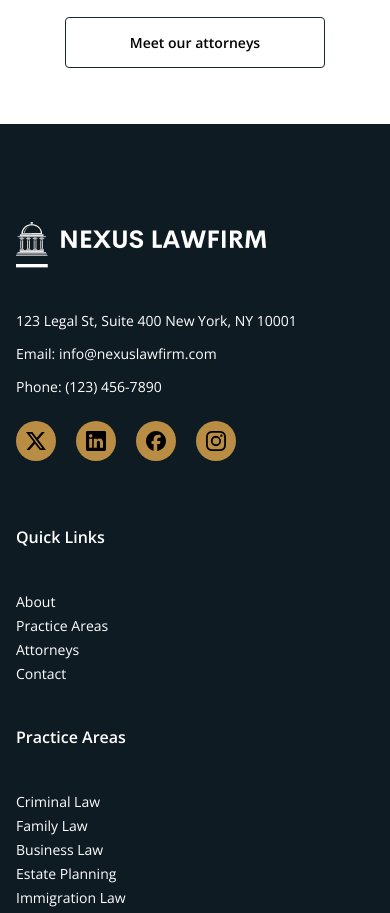
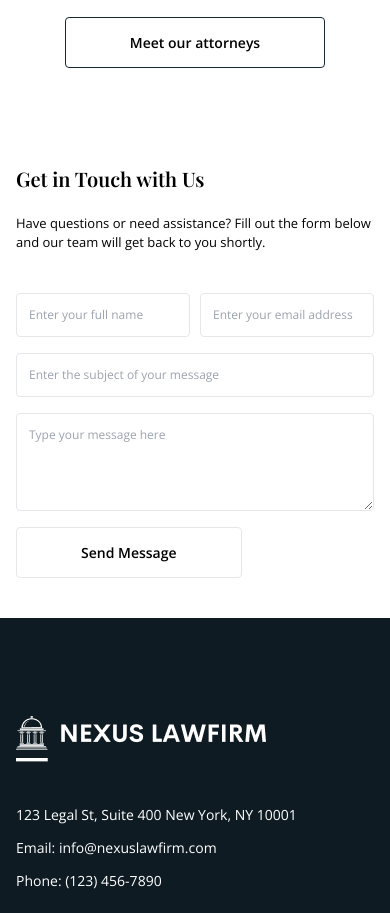
Before and after one commit to mdsajalali/nexus-lawfirm, a React (Vite) app: page / in a window 390 px wide. Shown: the part 2740-3653 px from the top of the page. Built offline with nearby package versions, Linux system fonts and the light colour scheme; a web font is replaced by a local one.

Commit message:
add: contact us

```diff
--- a/src/App.tsx
+++ b/src/App.tsx
@@ -1,6 +1,7 @@
 import AboutUs from "./pages/AboutUs";
 import ClientSatisfactionRate from "./pages/ClientSatisfactionRate";
 import Companies from "./pages/Companies";
+import ContactUs from "./pages/ContactUs";
 import OurTeams from "./pages/OurTeams";
 import Footer from "./shared/Footer";
 import Navbar from "./shared/Navbar";
@@ -13,6 +14,7 @@ const App = () => {
       <AboutUs />
       <ClientSatisfactionRate />
       <OurTeams />
+      <ContactUs />
       <Footer />
     </div>
   );
--- /dev/null
+++ b/src/pages/ContactUs.tsx
@@ -0,0 +1,65 @@
+import contact_bg from "../images/contactus_bg.png";
+
+const ContactUs = () => {
+  return (
+    <div className="grid grid-cols-1 md:grid-cols-2 xl:px-0   px-4">
+      <div className="lg:block hidden">
+        <img
+          src={contact_bg}
+          alt="Contact Bg"
+          className="w-full h-[600px] object-cover"
+        />
+      </div>
+      <div className="max-w-[625px] py-10">
+        <h1 className="text-[20px] md:text-[40px] font-semibold">
+          Get in Touch with Us
+        </h1>
+        <p className="text-[13px] md:text-[20px] leading-[19.5px]  md:leading-[30px] md:pt-10 pt-5 font-opensans outline-none">
+          Have questions or need assistance? Fill out the form below and our
+          team will get back to you shortly.
+        </p>
+        <form className="mt-10">
+          <div className="flex  gap-[10px] md:gap-4 mb-4">
+            <input
+              type="text"
+              placeholder="Enter your full name"
+              className="border rounded p-3 w-full font-opensans outline-none text-[12px] md:text-[14px]"
+              required
+            />
+            <input
+              type="email"
+              placeholder="Enter your email address"
+              className="border rounded p-3 w-full font-opensans outline-none text-[12px] md:text-[14px]"
+              required
+            />
+          </div>
+
+          <div className="flex flex-col mb-4">
+            <input
+              type="text"
+              placeholder="Enter the subject of your message"
+              className="border rounded p-3 font-opensans outline-none text-[12px] md:text-[14px]"
+              required
+            />
+          </div>
+          <div className="flex flex-col mb-4">
+            <textarea
+              placeholder="Type your message here"
+              className="border rounded p-3 font-opensans outline-none text-[12px] md:text-[14px]"
+              required
+              rows={4}
+            ></textarea>
+          </div>
+          <button
+            type="submit"
+            className="bg-transparent rounded border text-black transition-all hover:bg-primary py-[14px] px-16 md:px-7 hover:text-white text-[14px] md:text-[18px] font-semibold font-opensans  "
+          >
+            Send Message
+          </button>
+        </form>
+      </div>
+    </div>
+  );
+};
+
+export default ContactUs;
```
Also changed, not shown: src/images/contactus_bg.png (added).
